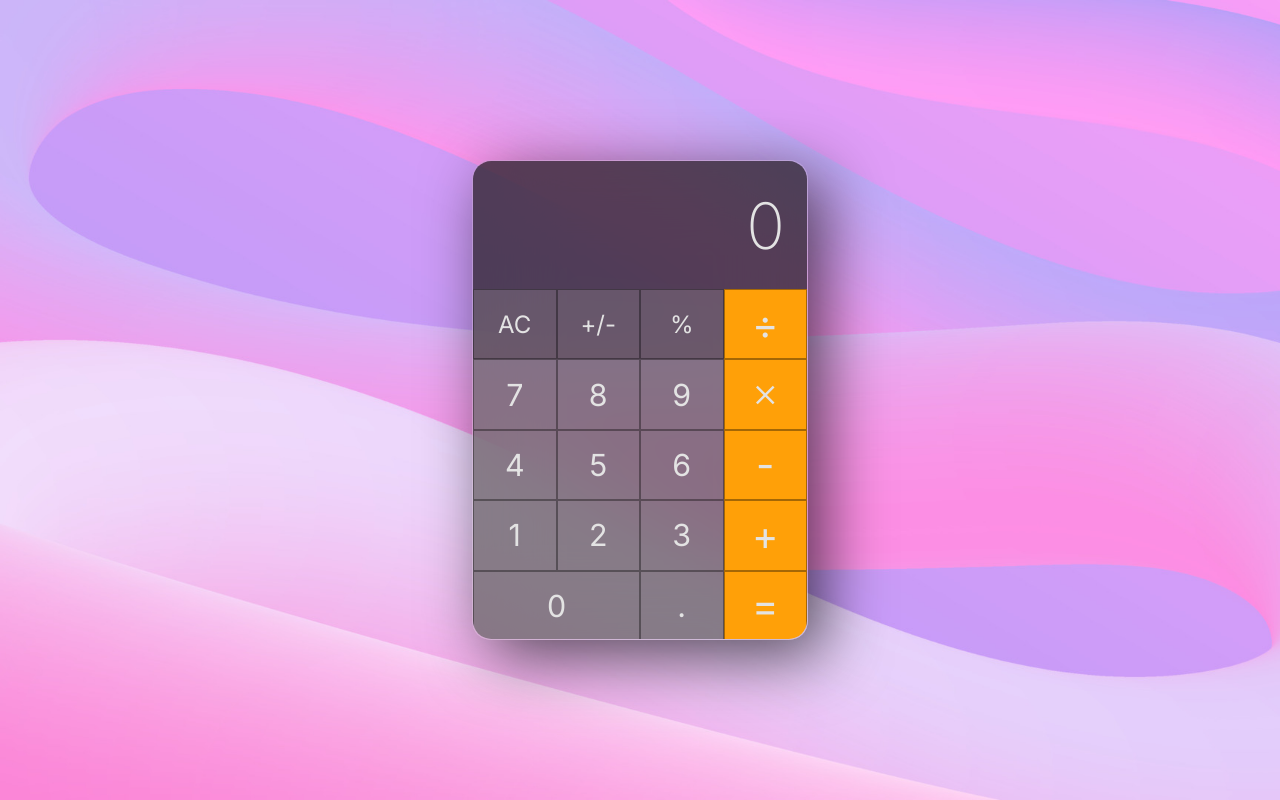
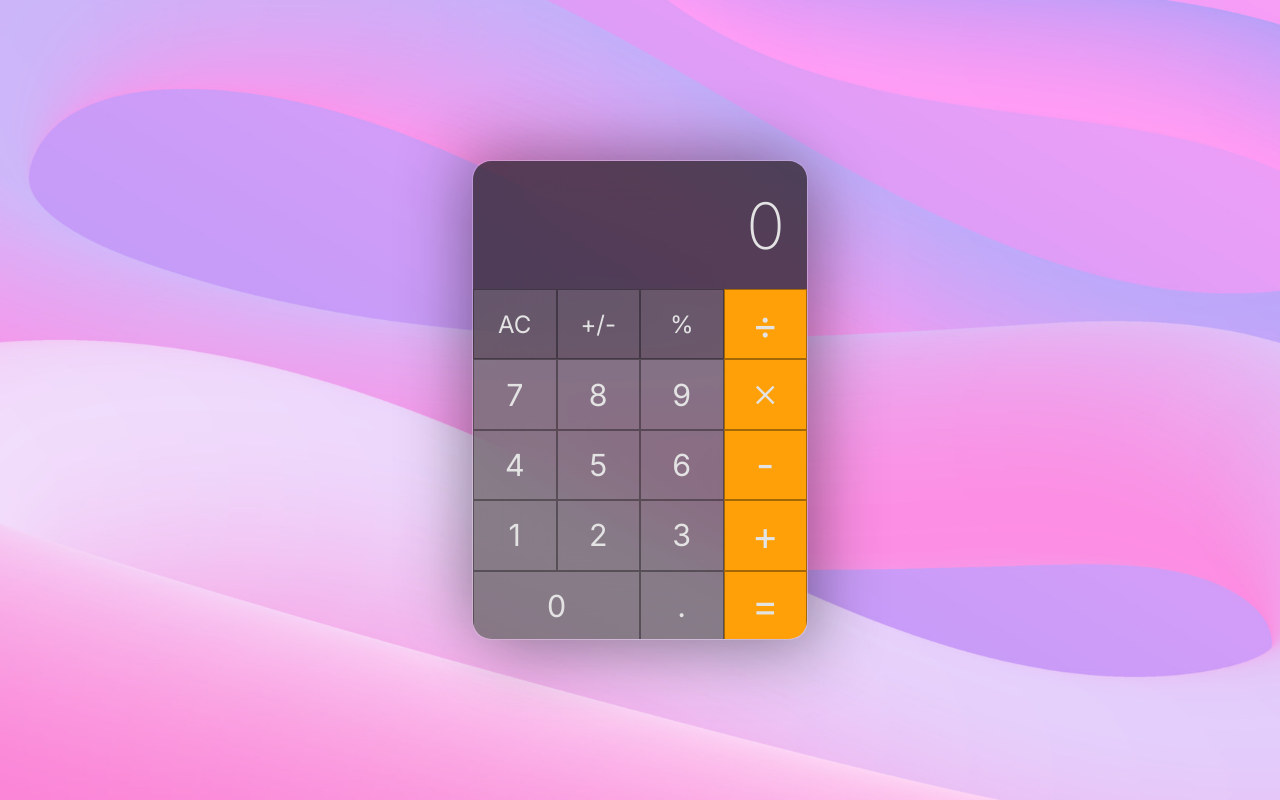
Before and after one commit to benaderaw/simple-calc, a website: page index.html in a window 1280 px wide. Drawn offline with nearby package versions, Linux system fonts and the light colour scheme.

Commit message:
modefied shadow

```diff
--- a/src/css/style.css
+++ b/src/css/style.css
@@ -29,7 +29,7 @@ html {
   overflow: hidden;
   border: #92929252 1.8px solid;
   backdrop-filter: blur(40px);
-  box-shadow: 1rem 1rem 4rem #000000a5;
+  box-shadow: 1rem 1rem 4rem #00000046, -1rem -1rem 4rem #0000003d;
 }
 
 .display {
```
